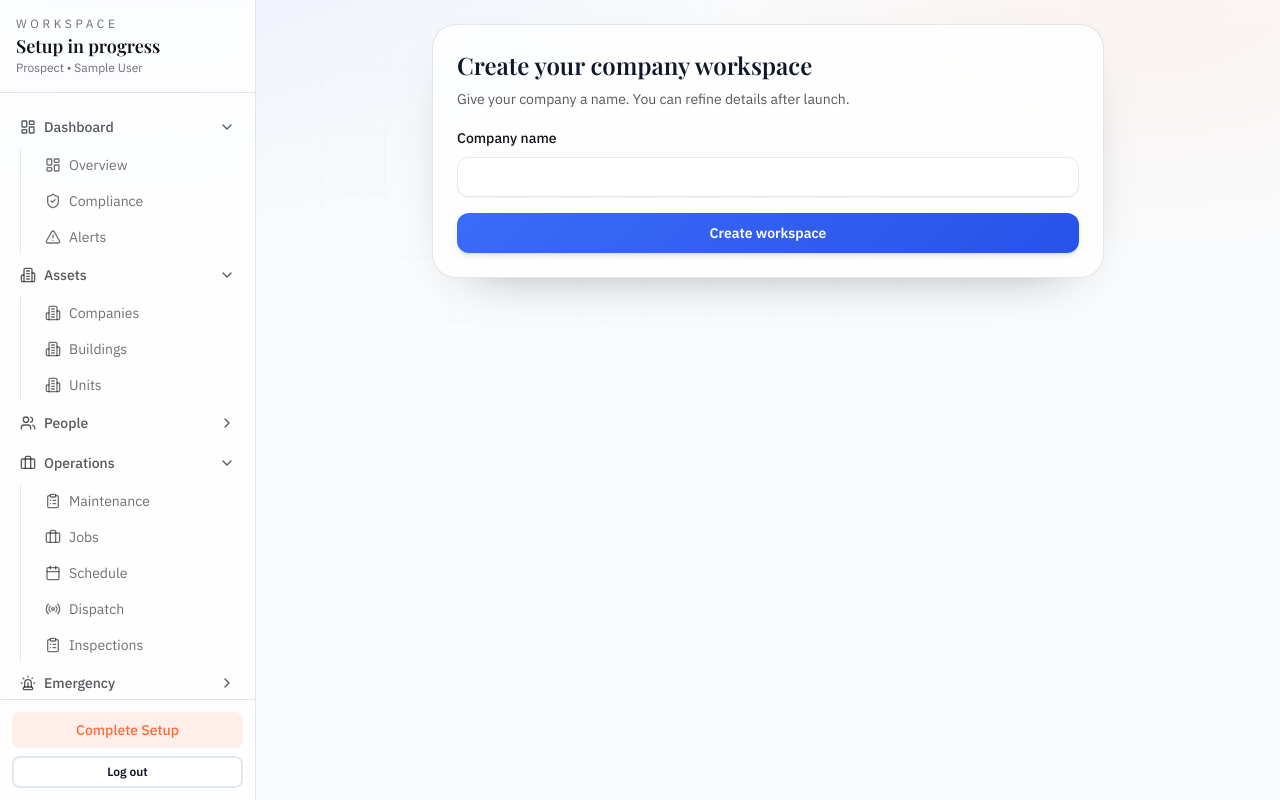
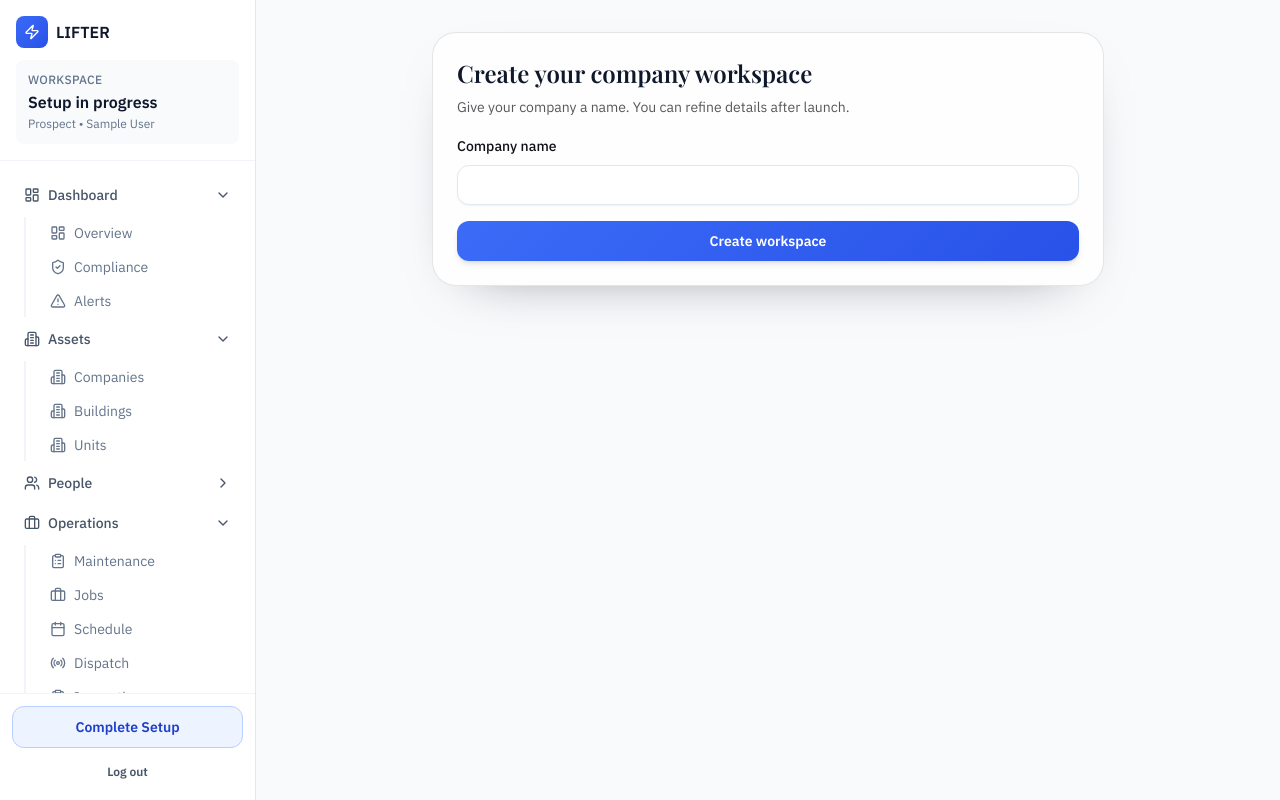
Before and after one commit to amartinez988/LifterByHans, a Next.js app: page /onboarding in a window 1280 px wide. Built offline with nearby package versions, Linux system fonts and the light colour scheme; no server answers; the database is empty; sample sign-in values are in the browser's storage.

Commit message:
Update app layout and sidebar with modern brand styling

```diff
--- a/app/(app)/layout.tsx
+++ b/app/(app)/layout.tsx
@@ -1,5 +1,6 @@
 import Link from "next/link";
 import { redirect } from "next/navigation";
+import { Zap } from "lucide-react";
 
 import { auth } from "@/auth";
 import { Button } from "@/components/ui/button";
@@ -26,40 +27,48 @@ export default async function AppLayout({
   const company = membership?.company ?? null;
 
   return (
-    <div className="flex min-h-screen">
+    <div className="flex min-h-screen bg-slate-50">
       {/* Sidebar */}
-      <aside className="fixed left-0 top-0 z-40 h-screen w-64 border-r border-ink/10 bg-white/80 backdrop-blur-sm">
+      <aside className="fixed left-0 top-0 z-40 h-screen w-64 border-r border-slate-200 bg-white">
         <div className="flex h-full flex-col">
           {/* Logo/Company Header */}
-          <div className="border-b border-ink/10 p-4">
-            <p className="text-xs uppercase tracking-[0.3em] text-ink/60">
+          <div className="border-b border-slate-100 p-4">
+            <div className="flex items-center gap-2 mb-3">
+              <div className="flex h-8 w-8 items-center justify-center rounded-lg bg-gradient-brand">
+                <Zap className="h-4 w-4 text-white" />
+              </div>
+              <span className="font-bold text-slate-900">LIFTER</span>
+            </div>
+            <div className="rounded-lg bg-slate-50 p-3">
+              <p className="text-xs font-medium text-slate-500 uppercase tracking-wide">
                 Workspace
               </p>
-            <h1 className="font-display text-lg text-ink truncate">
+              <h1 className="font-semibold text-slate-900 truncate mt-0.5">
                 {company?.name ?? "Setup in progress"}
               </h1>
-            <p className="text-xs text-ink/60 truncate">
+              <p className="text-xs text-slate-500 truncate mt-0.5">
                 {membership?.role ?? "Prospect"} • {session.user.name}
               </p>
             </div>
+          </div>
 
           {/* Navigation */}
-          <div className="flex-1 overflow-y-auto py-2">
+          <div className="flex-1 overflow-y-auto py-4 px-3">
             <SidebarNav />
           </div>
 
           {/* Footer with Onboarding & Logout */}
-          <div className="border-t border-ink/10 p-3 space-y-2">
+          <div className="border-t border-slate-100 p-3 space-y-2">
             {!company && (
               <Link
                 href="/onboarding"
-                className="flex w-full items-center justify-center rounded-lg bg-ember/10 px-3 py-2 text-sm font-medium text-ember hover:bg-ember/20 transition-colors"
+                className="flex w-full items-center justify-center rounded-xl bg-brand-50 border border-brand-200 px-3 py-2.5 text-sm font-semibold text-brand-700 hover:bg-brand-100 transition-colors"
               >
                 Complete Setup
               </Link>
             )}
             <form action={signOutAction} className="w-full">
-              <Button type="submit" variant="outline" size="sm" className="w-full">
+              <Button type="submit" variant="ghost" size="sm" className="w-full text-slate-600">
                 Log out
               </Button>
             </form>
@@ -68,7 +77,7 @@ export default async function AppLayout({
       </aside>
 
       {/* Main Content */}
-      <main className="ml-64 flex-1 p-6">
+      <main className="ml-64 flex-1 p-8">
         <div className="mx-auto max-w-6xl">
           {children}
         </div>
--- a/components/ui/sidebar-nav.tsx
+++ b/components/ui/sidebar-nav.tsx
@@ -115,10 +115,10 @@ function NavGroupComponent({ group }: { group: NavGroup }) {
     <div className="mb-1">
       <button
         onClick={() => setIsOpen(!shouldBeOpen)}
-        className={`flex w-full items-center justify-between rounded-lg px-3 py-2 text-sm font-medium transition-colors ${
+        className={`flex w-full items-center justify-between rounded-xl px-3 py-2 text-sm font-medium transition-colors ${
           hasActiveItem
-            ? "bg-ember/10 text-ember"
-            : "text-ink/70 hover:bg-ink/5 hover:text-ink"
+            ? "bg-brand-50 text-brand-700"
+            : "text-slate-600 hover:bg-slate-100 hover:text-slate-900"
         }`}
       >
         <span className="flex items-center gap-2">
@@ -132,7 +132,7 @@ function NavGroupComponent({ group }: { group: NavGroup }) {
         )}
       </button>
       {shouldBeOpen && (
-        <div className="ml-3 mt-1 space-y-1 border-l border-ink/10 pl-3">
+        <div className="ml-3 mt-1 space-y-0.5 border-l-2 border-slate-100 pl-3">
           {group.items.map((item) => {
             const isActive =
               pathname === item.href ||
@@ -143,8 +143,8 @@ function NavGroupComponent({ group }: { group: NavGroup }) {
                 href={item.href}
                 className={`flex items-center gap-2 rounded-lg px-3 py-1.5 text-sm transition-colors ${
                   isActive
-                    ? "bg-ember/10 font-medium text-ember"
-                    : "text-ink/60 hover:bg-ink/5 hover:text-ink"
+                    ? "bg-brand-50 font-medium text-brand-700"
+                    : "text-slate-500 hover:bg-slate-50 hover:text-slate-900"
                 }`}
               >
                 {item.icon}
@@ -160,7 +160,7 @@ function NavGroupComponent({ group }: { group: NavGroup }) {
 
 export function SidebarNav() {
   return (
-    <nav className="space-y-1 p-2">
+    <nav className="space-y-1">
       {navGroups.map((group) => (
         <NavGroupComponent key={group.title} group={group} />
       ))}
```
Lines whose indentation alone changed are shown as unchanged.
